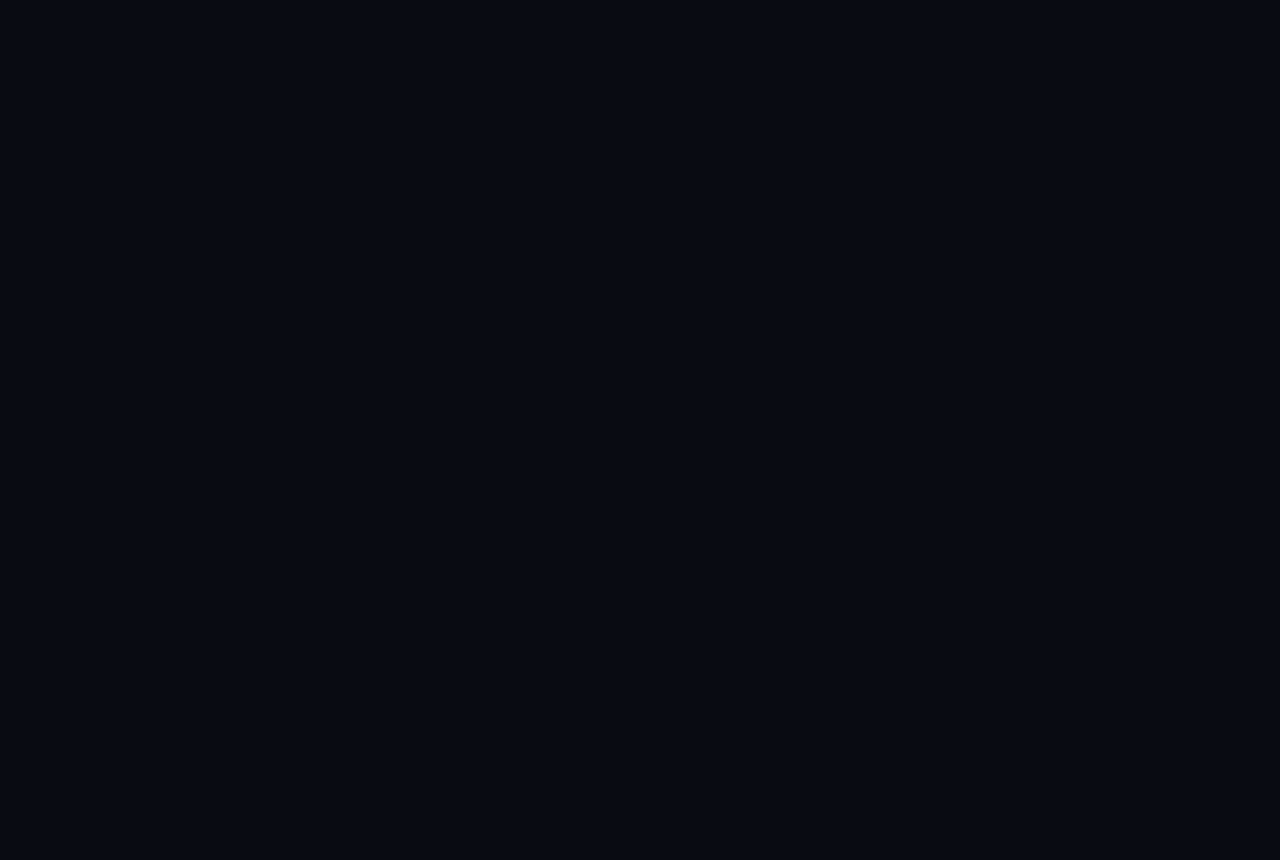
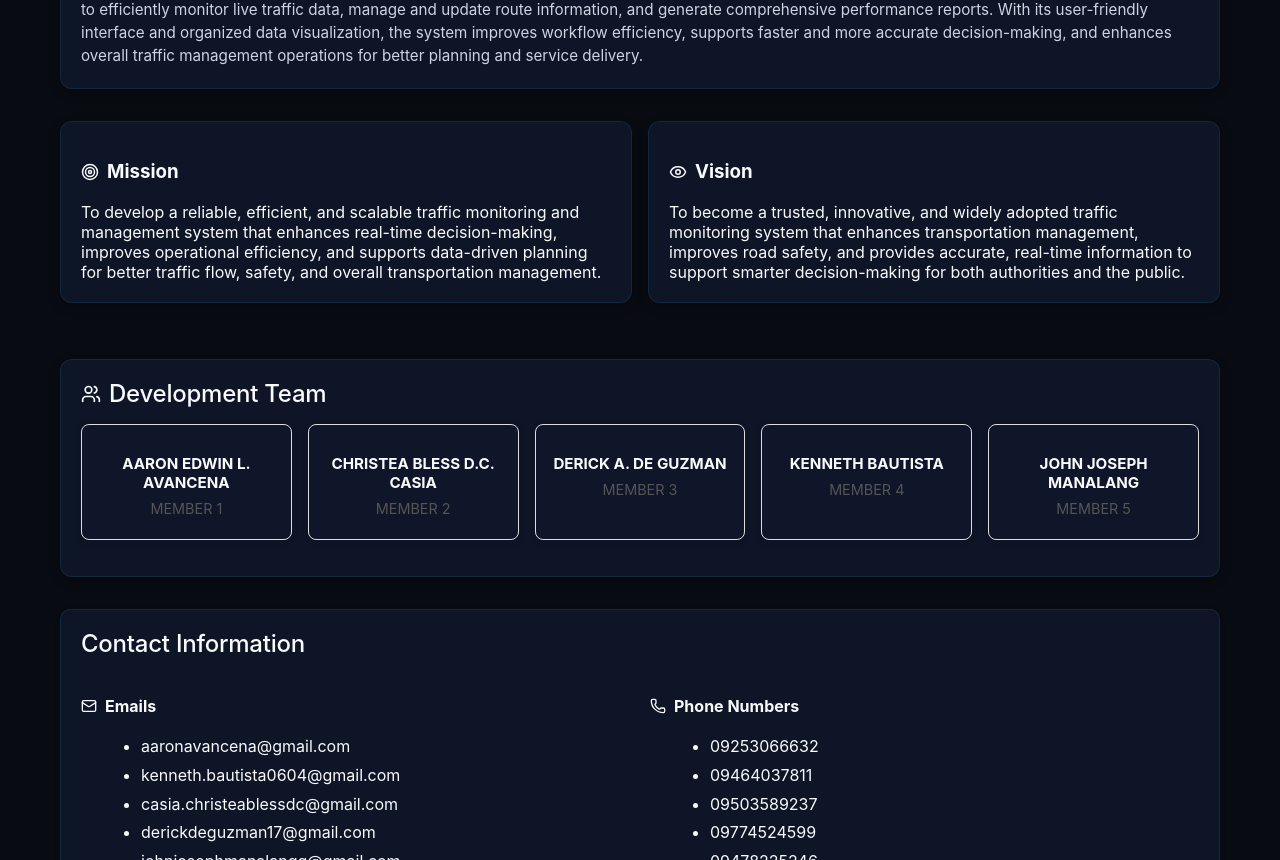
Before and after one commit to Cpe3B-Avancena-AaronEdwin/ElecProj, a React (Vite) app in the folder my-dashboard/: page /about in a window 1280 px wide. Shown: the part 440-1300 px from the top of the page. Before the commit the page ends 800 px from the top, so only its background shows below. Built offline with nearby package versions, Linux system fonts and the light colour scheme; no server answers.

Commit message:
Add about us page

```diff
--- a/my-dashboard/package.json
+++ b/my-dashboard/package.json
@@ -12,6 +12,7 @@
   "dependencies": {
     "firebase": "^12.11.0",
     "leaflet": "^1.9.4",
+    "lucide-react": "^1.8.0",
     "papaparse": "^5.5.3",
     "react": "^19.2.4",
     "react-dom": "^19.2.4",
--- a/my-dashboard/src/pages/About.jsx
+++ b/my-dashboard/src/pages/About.jsx
@@ -1,8 +1,147 @@
-export default function About() {
+import React from "react";
+import { Users, Target, Eye, Info, Mail, Phone } from "lucide-react";
+import Layout from "../components/Layout";
+
+const teamMembers = [
+  { name: "AARON EDWIN L. AVANCENA", role: "MEMBER 1" },
+  { name: "CHRISTEA BLESS D.C. CASIA", role: "MEMBER 2" },
+  { name: "DERICK A. DE GUZMAN", role: "MEMBER 3" },
+  { name: "KENNETH BAUTISTA", role: "MEMBER 4" },
+  { name: "JOHN JOSEPH MANALANG", role: "MEMBER 5" },
+];
+
+const emails = [
+  "aaronavancena@gmail.com",
+  "kenneth.bautista0604@gmail.com",
+  "casia.christeablessdc@gmail.com",
+  "derickdeguzman17@gmail.com",
+  "johnjosephmanalangg@gmail.com",
+];
+
+const phones = [
+  "09253066632",
+  "09464037811",
+  "09503589237",
+  "09774524599",
+  "09478225246",
+];
+
+export default function AboutUs() {
   return (
-    <div>
-      <h1>About</h1>
-      <p>This is the About page for the dashboard project.</p>
-    </div>
+    <Layout>
+      <div className="dashboard-container">
+        <div style={{ marginBottom: "16px" }}>
+          <h1>About Our Project</h1>
+          <p>
+            Learn more about the system, its purpose, mission, vision, and
+            development team.
+          </p>
+        </div>
+
+        {/* Project Overview */}
+        <div className="card" style={{ marginTop: "16px" }}>
+          <h2 style={{ display: "flex", alignItems: "center", gap: "8px" }}>
+            <Info size={20} />
+            Project Overview
+          </h2>
+          <p className="status-card-note">
+            This web-based dashboard provides real-time traffic monitoring, route management, and reporting functionalities. It enables administrators and operators to efficiently monitor live traffic data, manage and update route information, and generate comprehensive performance reports. With its user-friendly interface and organized data visualization, the system improves workflow efficiency, supports faster and more accurate decision-making, and enhances overall traffic management operations for better planning and service delivery.
+          </p>
+        </div>
+
+        {/* Mission & Vision */}
+        <div
+          className="grid"
+          style={{
+            display: "grid",
+            gridTemplateColumns: "repeat(auto-fit, minmax(280px, 1fr))",
+            gap: "16px",
+            marginTop: "16px",
+          }}
+        >
+          <div className="card">
+            <h3 style={{ display: "flex", alignItems: "center", gap: "8px" }}>
+              <Target size={18} />
+              Mission
+            </h3>
+            <p>
+              To develop a reliable, efficient, and scalable traffic monitoring and management system that enhances real-time decision-making, improves operational efficiency, and supports data-driven planning for better traffic flow, safety, and overall transportation management.
+            </p>
+          </div>
+
+          <div className="card">
+            <h3 style={{ display: "flex", alignItems: "center", gap: "8px" }}>
+              <Eye size={18} />
+              Vision
+            </h3>
+            <p>
+              To become a trusted, innovative, and widely adopted traffic monitoring system that enhances transportation management, improves road safety, and provides accurate, real-time information to support smarter decision-making for both authorities and the public.
+            </p>
+          </div>
+        </div>
+
+        {/* Development Team */}
+        <div className="card" style={{ marginTop: "24px" }}>
+          <h2 style={{ display: "flex", alignItems: "center", gap: "8px" }}>
+            <Users size={20} />
+            Development Team
+          </h2>
+
+          <div
+            className="grid"
+            style={{
+              display: "grid",
+              gridTemplateColumns: "repeat(auto-fit, minmax(200px, 1fr))",
+              gap: "16px",
+              marginTop: "16px",
+            }}
+          >
+            {teamMembers.map((member) => (
+              <div
+                key={member.name}
+                className="panel"
+                style={{
+                  textAlign: "center",
+                  padding: "16px",
+                  border: "1px solid #ddd",
+                  borderRadius: "8px",
+                  boxShadow: "0 2px 6px rgba(0,0,0,0.1)",
+                }}
+              >
+                <h4 style={{ marginBottom: "8px" }}>{member.name}</h4>
+                <p style={{ color: "#555" }}>{member.role}</p>
+              </div>
+            ))}
+          </div>
+        </div>
+
+        {/* Contact Information */}
+        <div className="card" style={{ marginTop: "32px", padding: "20px", borderRadius: "10px", boxShadow: "0 2px 6px rgba(0,0,0,0.1)" }}>
+          <h2 style={{ marginBottom: "16px" }}>Contact Information</h2>
+          <div style={{ display: "grid", gridTemplateColumns: "1fr 1fr", gap: "20px" }}>
+            <div>
+              <h4 style={{ display: "flex", alignItems: "center", gap: "8px", marginBottom: "8px" }}>
+                <Mail size={16} /> Emails
+              </h4>
+              <ul style={{ marginLeft: "20px", lineHeight: "1.8" }}>
+                {emails.map((email) => (
+                  <li key={email}>{email}</li>
+                ))}
+              </ul>
+            </div>
+            <div>
+              <h4 style={{ display: "flex", alignItems: "center", gap: "8px", marginBottom: "8px" }}>
+                <Phone size={16} /> Phone Numbers
+              </h4>
+              <ul style={{ marginLeft: "20px", lineHeight: "1.8" }}>
+                {phones.map((phone) => (
+                  <li key={phone}>{phone}</li>
+                ))}
+              </ul>
+            </div>
+          </div>
+        </div>
+      </div>
+    </Layout>
   );
 }
```
Also changed, not shown: 1 other file (tests, documents, lock files or other folders).
